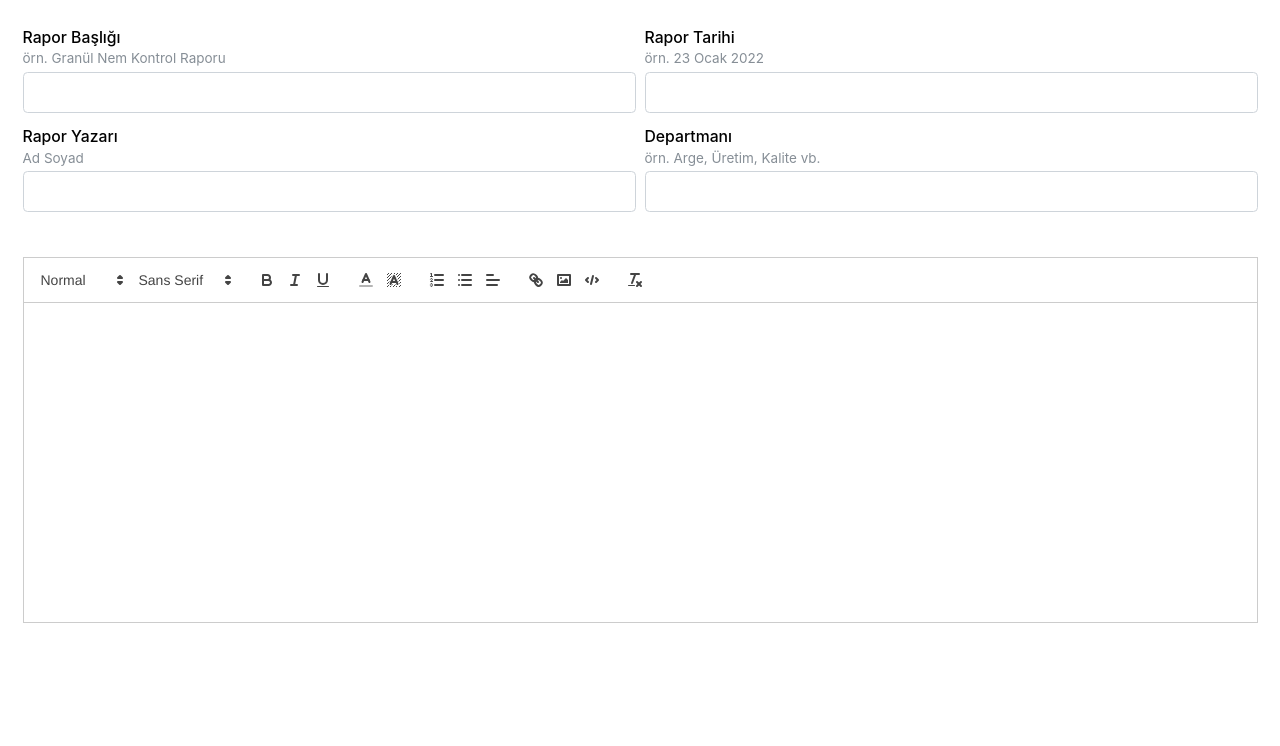
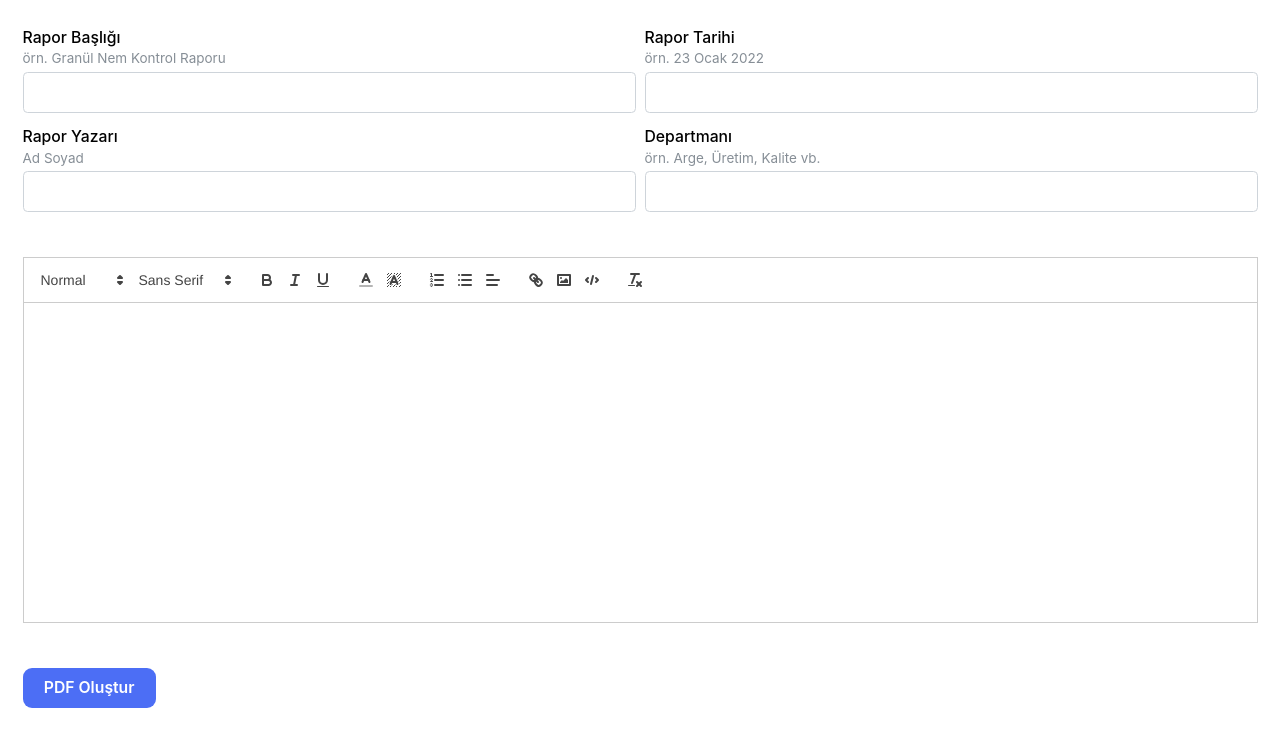
Before and after one commit to alaztetik/nar-rapor, a Next.js app: page / in a window 1280 px wide. Shown: the top 746 px of the page. Built offline with nearby package versions, Linux system fonts and the light colour scheme.

Commit message:
Add context and state to the editor component

```diff
--- a/app/page.js
+++ b/app/page.js
@@ -1,12 +1,46 @@
 "use client";
 
+import TextEditor from "@/components/editor";
+import { createContext, useState } from "react";
 
-import TextEditor from "@/components/editor";
-
+export const PageContext = createContext(null);
 
 export default function Home() {
+    const [reportMetaData, setReportMetaData] = useState({
+        title: "",
+        date: "",
+        author: "",
+        department: "",
+    });
 
-    return <main className="">
-        <TextEditor />
-    </main>;
+    const [reportBodyText, setReportBodyText] = useState("");
+
+    return (
+        <main className="">
+            <PageContext.Provider
+                value={{
+                    reportMetaData,
+                    setReportMetaData,
+                    reportBodyText,
+                    setReportBodyText,
+                }}
+            >
+                <TextEditor />
+
+                <div>
+                    <p className="p-5">
+                        <div>{reportBodyText}</div>
+                        <br />
+                        {reportMetaData.title}
+                        <br />
+                        {reportMetaData.date}
+                        <br />
+                        {reportMetaData.author}
+                        <br />
+                        {reportMetaData.department}
+                    </p>
+                </div>
+            </PageContext.Provider>
+        </main>
+    );
 }
--- a/components/editor.jsx
+++ b/components/editor.jsx
@@ -1,17 +1,19 @@
 import { Editor as PrimeEditor } from "primereact/editor";
-import { TextInput } from "@mantine/core";
+import { TextInput, Button } from "@mantine/core";
+import { useContext } from "react";
+import { PageContext } from "@/app/page";
+import { useRouter } from 'next/navigation'
 
-import { useState } from "react";
 
 export default function TextEditor() {
-    const [reportMetaData, setReportMetaData] = useState({
-        title: "",
-        date: "",
-        author: "",
-        department: "",
-    });
+    const {
+        reportMetaData,
+        setReportMetaData,
+        reportBodyText,
+        setReportBodyText,
+    } = useContext(PageContext);
 
-    const [reportBodyText, setReportBodyText] = useState("");
+    const router = useRouter();
 
     return (
         <main className="">
@@ -76,17 +78,11 @@ export default function TextEditor() {
                 style={{ height: "320px" }}
             />
 
-            <p className="p-5">
-                <div>{reportBodyText}</div>
-                <br />
-                {reportMetaData.title}
-                <br />
-                {reportMetaData.date}
-                <br />
-                {reportMetaData.author}
-                <br />
-                {reportMetaData.department}
-            </p>
+            <div className="p-5">
+                <Button onClick={() => router.push('/out')} variant="filled" color="indigo" size="sm" radius="md">
+                    PDF Oluştur
+                </Button>
+            </div>
         </main>
     );
 }
```
